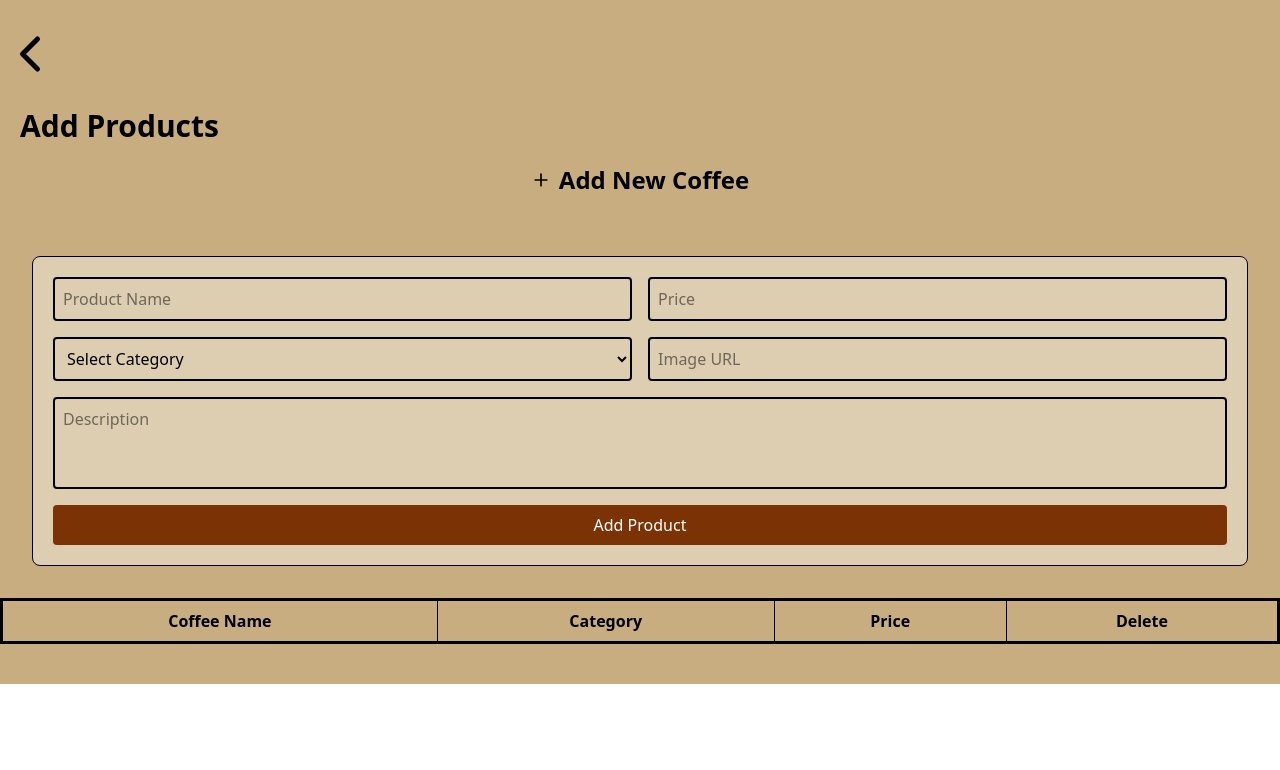
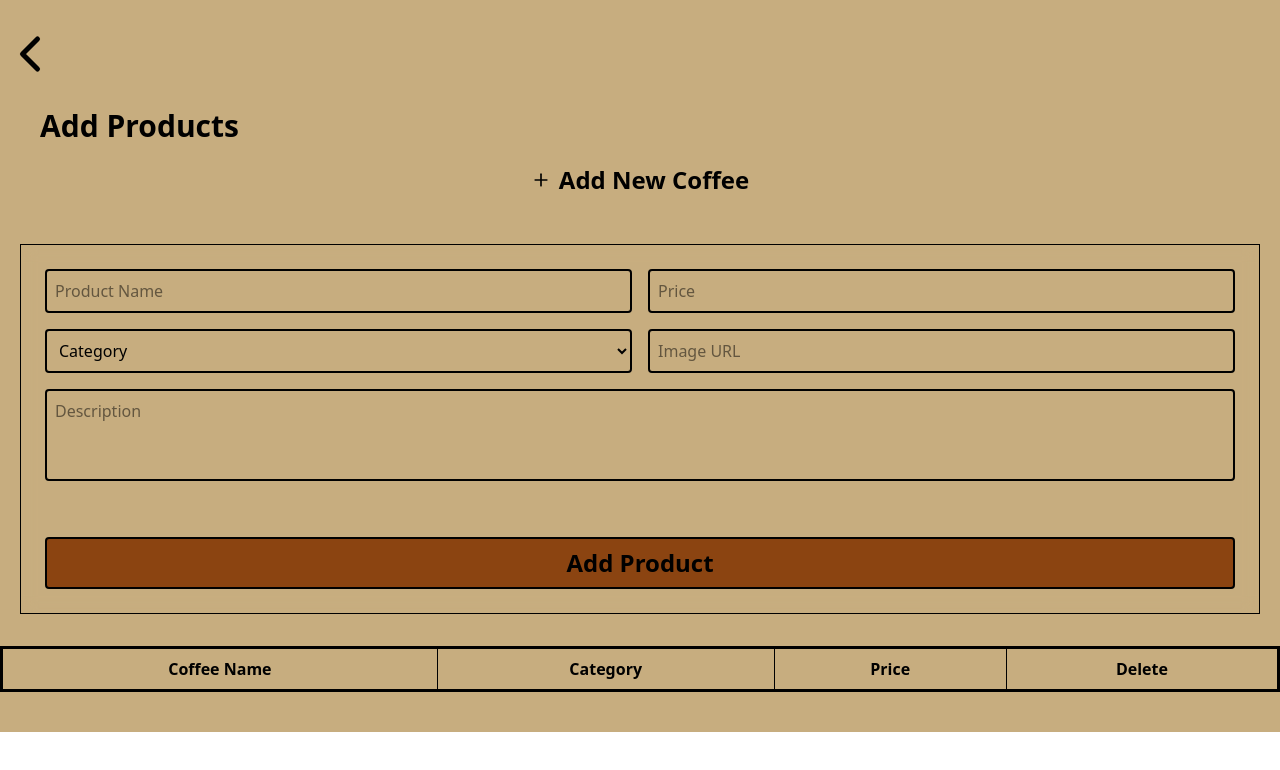
Before and after one commit to Beverly140562/coffee_order_hub, a React (Vite) app: page /add-product in a window 1280 px wide. Shown: the top 770 px of the page. Built offline with nearby package versions, Linux system fonts and the light colour scheme.

Commit message:
Update AdminProduct

```diff
--- a/src/pages/AdminProduct.jsx
+++ b/src/pages/AdminProduct.jsx
@@ -81,7 +81,7 @@ function AdminProduct({ showForm = true, showTable = true }) {
         </NavLink>
       )}
 
-      <h2 className="text-3xl font-semibold text-black pl-5 pb-3">Add Products</h2>
+      <h2 className="text-3xl font-semibold text-black pl-10 pb-3">Add Products</h2>
 
       <div className="flex justify-center">
         <button
@@ -94,7 +94,7 @@ function AdminProduct({ showForm = true, showTable = true }) {
       </div>
 
       {showForm && (
-        <form onSubmit={handleAddProduct} className="p-5 mb-8 m-8 space-y-4 border rounded-lg bg-white/40 backdrop-blur">
+        <form onSubmit={handleAddProduct} className="p-6 mb-8 m-5 space-y-4 border  backdrop-blur">
           <div className="grid grid-cols-1 sm:grid-cols-2 gap-4">
             <input
               name="name"
@@ -119,7 +119,7 @@ function AdminProduct({ showForm = true, showTable = true }) {
               onChange={handleChange}
               className="w-full p-2 border-2 border-black rounded"
             >
-              <option value="">Select Category</option>
+              <option value="">Category</option>
               <option value="Hot Coffee">Hot Coffee</option>
               <option value="Cold Coffee">Cold Coffee</option>
               <option value="Frappuccino">Frappuccino</option>
@@ -143,7 +143,7 @@ function AdminProduct({ showForm = true, showTable = true }) {
             />
           </div>
 
-          <button className="bg-amber-900 text-white w-full py-2 rounded hover:bg-amber-800 transition">
+          <button className="bg-[#8B4411] mt-10 text-black text-2xl font-semibold w-full py-2 border-2 rounded transition">
             Add Product
           </button>
 
```
